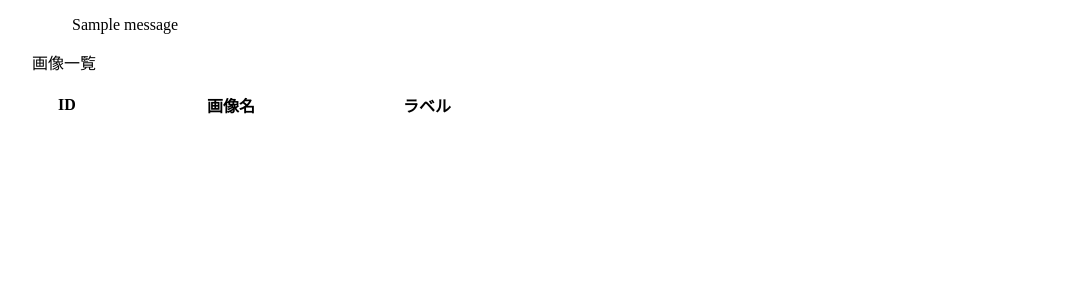
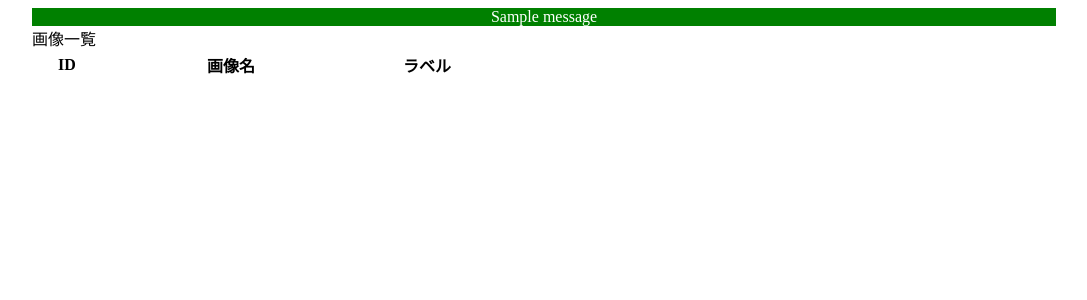
Before and after one commit to kenoga/image-annotation-tool, a Flask app: page / in a window 1280 px wide. Shown: the top 300 px of the page, without its empty margins (96-1183 px from the left). Run offline with Flask 2, Linux system fonts and the light colour scheme; one stand-in notice (Sample message) is shown; lists and menus that the app fills with data are empty; parts of the project's set-up code (start-up, migrations or seed data) failed here and were passed over; some libraries are stand-ins or nearby versions.

Commit message:
add category to errro messages

```diff
--- a/main.py
+++ b/main.py
@@ -32,7 +32,7 @@ def index():
 @app.route('/annotate/<img_id>', methods=['POST', 'GET'])
 def annotate(img_id=None):
     if not is_valid_id(img_id):
-        flash('Image id is invalid...')
+        flash('Image id is invalid...', 'error')
         return redirect(url_for('index'))
 
     img_id = int(img_id)
@@ -48,8 +48,8 @@ def annotate(img_id=None):
             return redirect('/annotate/%d' % img_id)
         with open(JSON_FILE, 'w') as fw:
             json.dump(annotations, fw)
-        flash('Annotation to %s is completed!' % img)
-        return render_template('annotate.html', id=img_id, img=img, label=annotations[img])
+        flash('Annotation to %s is completed!' % img, 'success')
+        # return render_template('annotate.html', id=img_id, img=img, label=annotations[img])
 
     return render_template('annotate.html', id=img_id, img=img, label=get_label(img_id))
 
--- a/static/css/style.css
+++ b/static/css/style.css
@@ -1,12 +1,34 @@
 @charset "utf-8";
+
+ul, li, p, div {
+    margin: 0;
+    padding: 0;
+}
 
 .container {
     width: 80vw;
     margin: 0 auto;
 }
 
+.message-div {
+    width: 80vw;
+}
+
 .message-list {
     list-style: none;
+}
+
+.message {
+    color: white;
+    text-align: center;
+}
+
+.error {
+    background-color: red;
+}
+
+.success {
+    background-color: green;
 }
 
 tr.linked-tr {
--- a/templates/template.html
+++ b/templates/template.html
@@ -9,12 +9,12 @@
     <script src="https://ajax.googleapis.com/ajax/libs/jquery/3.2.1/jquery.min.js"></script>
 
     <div class="container">
-        <div class='message'>
-            {% with messages = get_flashed_messages() %}
+        <div class='message-div'>
+            {% with messages = get_flashed_messages(with_categories=true) %}
             {% if messages %}
                 <ul class='message-list'>
-                {% for m in messages %}
-                    <li>{{ m }}</li>
+                {% for category, message in messages %}
+                    <li class="message {{category}}">{{ message }}</li>
                 {% endfor %}
                 </ul>
             {% endif%}
--- a/test.json
+++ b/test.json
@@ -1 +1 @@
-{"1.jpg": "locked", "2.jpg": "non-locked", "3.jpg": "non-locked"}
+{"2.jpg": "non-locked", "1.jpg": "locked", "3.jpg": "non-locked"}
```
